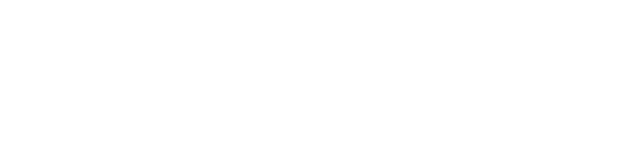
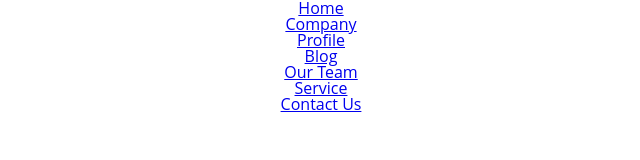
Before and after one commit to MAshrafM/PSD_SPAWeb, a website: page index.html in a window 1280 px wide. Shown: the whole page, without its empty margins (319-959 px from the left). Drawn offline with Linux system fonts and the light colour scheme.

Commit message:
nav structure

```diff
--- a/index.html
+++ b/index.html
@@ -7,6 +7,20 @@
     <link href="./css/main.css" rel="stylesheet"/>
   </head>
   <body>
-
+    <!-- Header Section -->
+    <div id="header-wrapper">
+      <!-- Navbar -->
+      <nav class="navbar">
+        <ul class="main-nav">
+          <li><a href="/">Home</a></li>
+          <li><a href="/">Company</a></li>
+          <li><a href="/">Profile</a></li>
+          <li><a href="/">Blog</a></li>
+          <li><a href="/">Our Team</a></li>
+          <li><a href="/">Service</a></li>
+          <li><a href="/">Contact Us</a></li>
+        </ul>
+      </nav>
+    </div><!-- End Header -->
   </body>
 </html>
```
